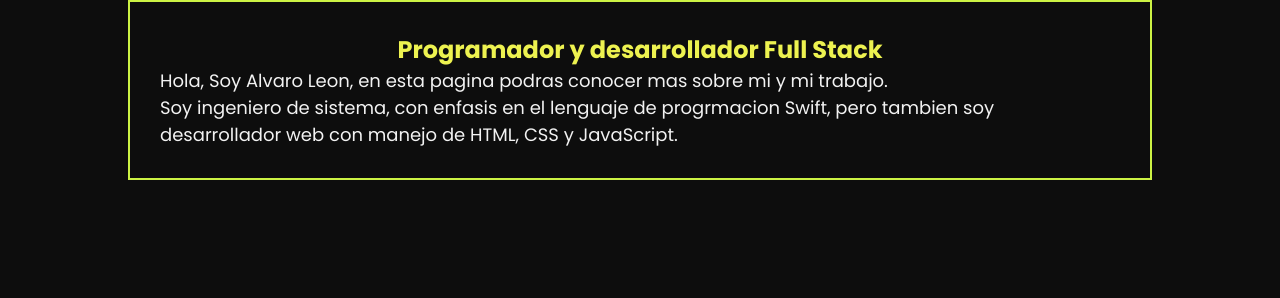
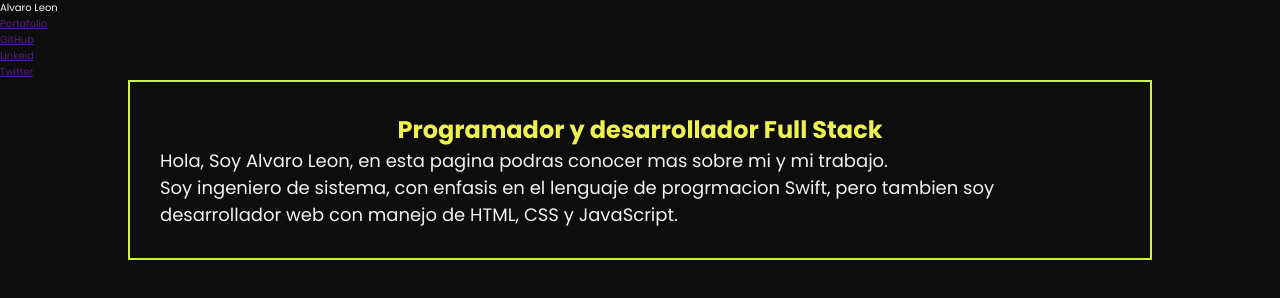
Before and after one commit to javierlnc/BlogClass, a website: page index.html in a window 1280 px wide. Drawn offline with Linux system fonts and the light colour scheme.

Commit message:
Estructura inicial del header

```diff
--- a/index.html
+++ b/index.html
@@ -12,6 +12,15 @@
 </head>
 <body>
     <main>
+        <headder class="main-header">
+            <p>Alvaro Leon</p>
+            <ul>
+                <li><a href="">Portafolio</a></li>
+                <li><a href="">GitHub</a></li>
+                <li><a href="">Linkeid</a></li>
+                <li><a href="">Twitter</a></li>
+            </ul>
+        </headder>
        <section class=" main-container">
            <h1>Programador y desarrollador Full Stack</h1>
            <p>Hola, Soy Alvaro Leon, en esta pagina podras conocer mas sobre mi y mi trabajo. <br>
```
